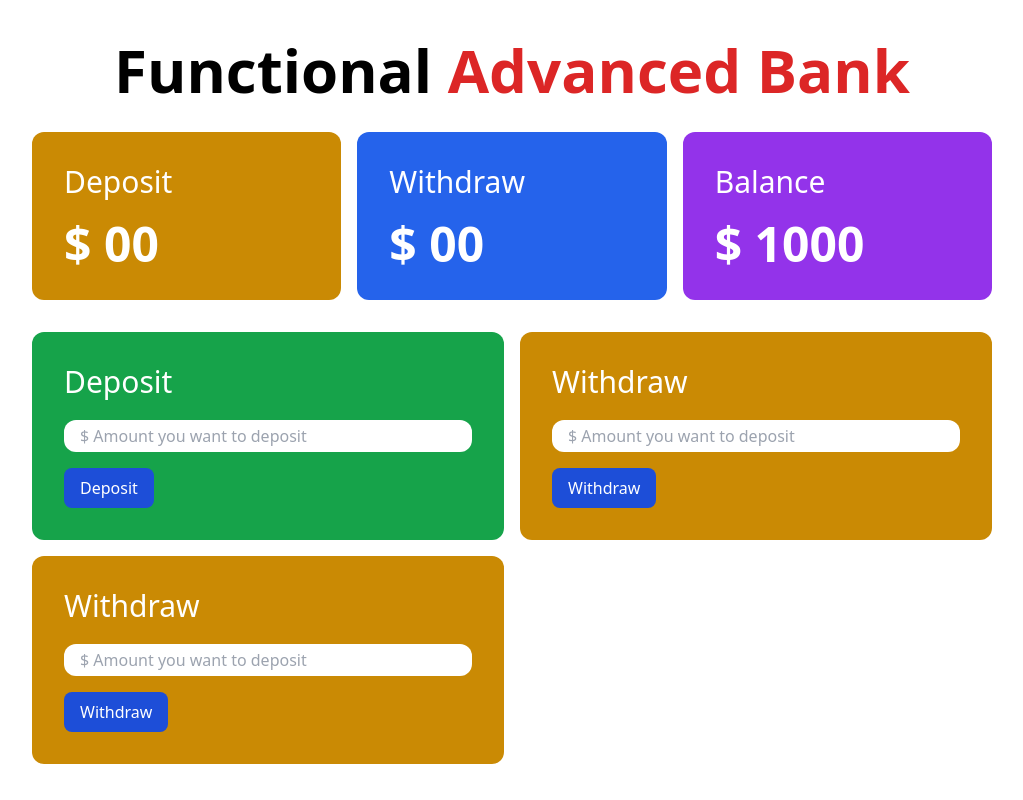
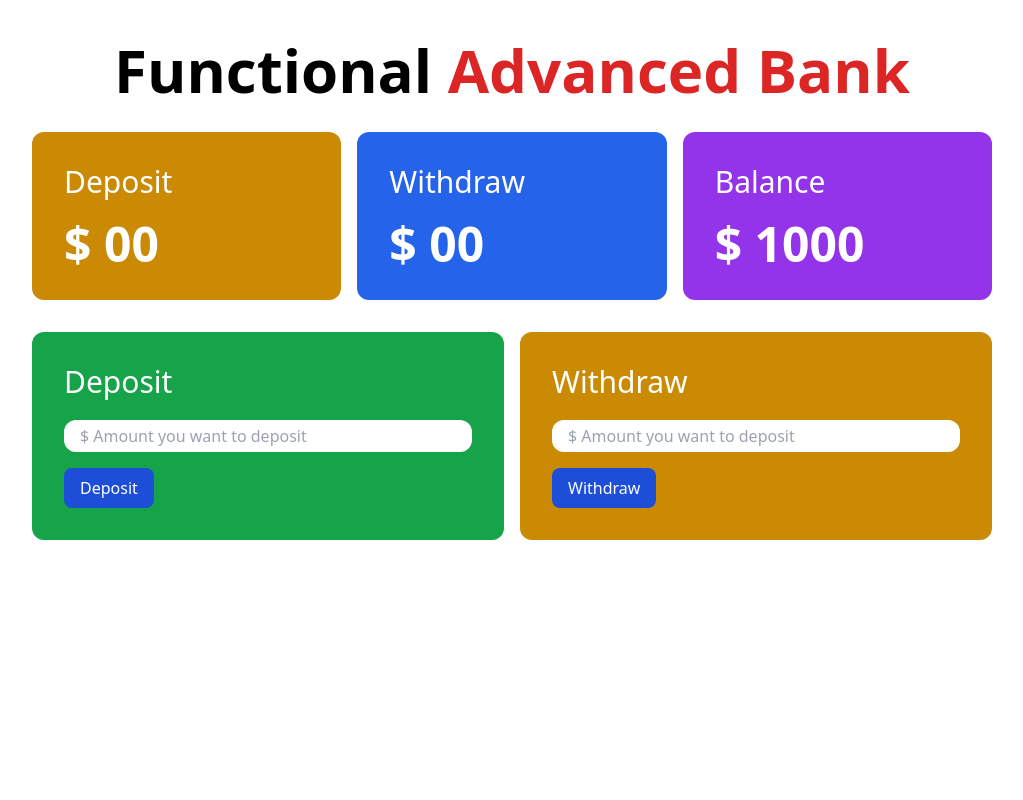
Before and after one commit to devmashum/Bank-advance, a plain HTML site: page index.html in a window 1280 px wide. Shown: the whole page, without its empty margins (128-1151 px from the left). Drawn offline with nearby package versions, Linux system fonts and the light colour scheme.

Commit message:
last commit

```diff
--- a/index.html
+++ b/index.html
@@ -54,13 +54,7 @@
                     <button id="btn-withdraw"
                         class="bg-blue-700 hover:bg-lime-400 mt-4 rounded-lg px-4 py-2">Withdraw</button>
                 </div>
-                <div class="bg-yellow-600 p-8 rounded-xl text-white">
-                    <h4 class="text-3xl mb-5 ">Withdraw</h4>
-                    <input id="withdraw-field" class="w-full rounded-xl py-1 text-black px-4" type="text"
-                        placeholder="$ Amount you want to deposit ">
-                    <button id="btn-withdraw"
-                        class="bg-blue-700 hover:bg-lime-400 mt-4 rounded-lg px-4 py-2">Withdraw</button>
-                </div>
+
 
 
 
```
